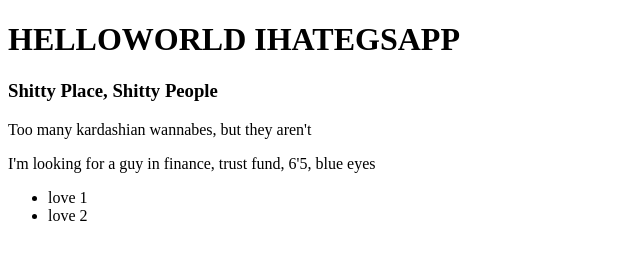
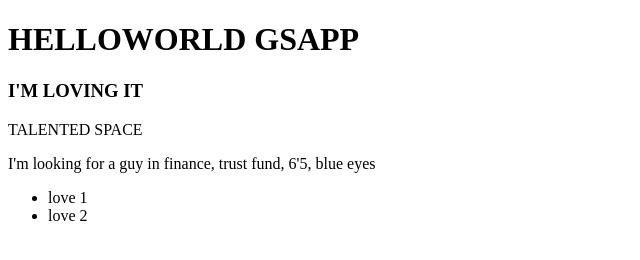
Before and after one commit to Lane2024Wang/kinky-omelette1, a plain HTML site: page index.html in a window 1280 px wide. Shown: the whole page, without its empty margins (0-640 px from the left). Drawn offline with Linux system fonts and the light colour scheme.

Commit message:
Update index.html

```diff
--- a/index.html
+++ b/index.html
@@ -6,10 +6,10 @@
     <title>Document</title>
 </head>
 <body>
-    <h1>HELLOWORLD IHATEGSAPP</h1>
-    <h3>Shitty Place, Shitty People</h3>
+    <h1>HELLOWORLD GSAPP</h1>
+    <h3>I'M LOVING IT</h3>
 
-    <p>Too many kardashian wannabes, but they aren't</p>
+    <p>TALENTED SPACE</p>
     <p>I'm looking for a guy in finance, trust fund, 6'5, blue eyes</p>
 
     <ul>
```
